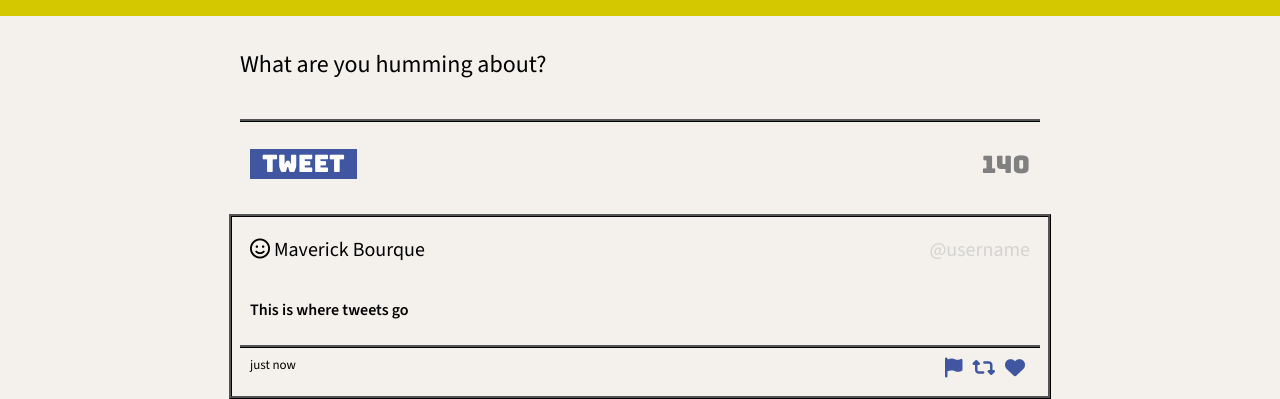
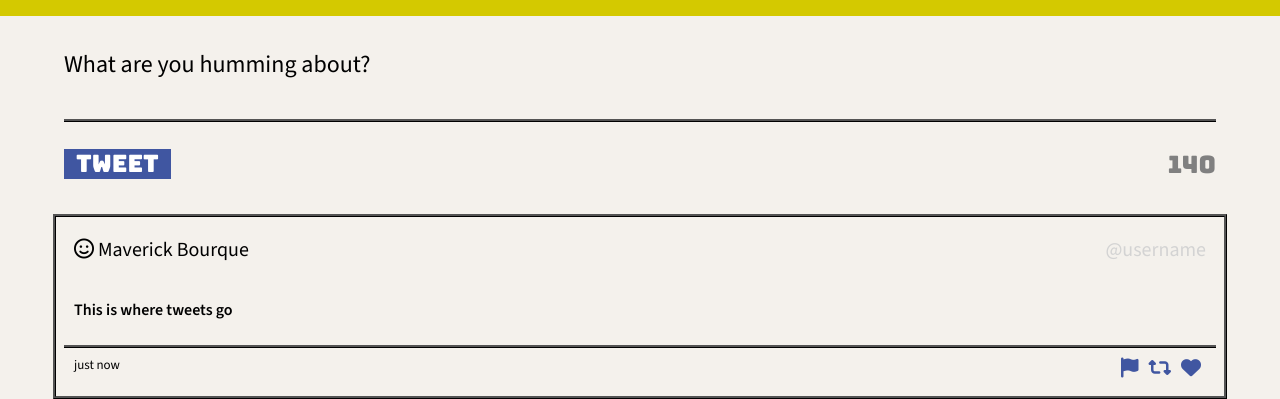
Before and after one commit to xtremeyou/tweeter, a website: page public/index.html in a window 1280 px wide. Shown: the part 504-903 px from the top of the page. Drawn offline with nearby package versions, Linux system fonts and the light colour scheme.

Commit message:
add changes to html and css file to reduce unneeded code

```diff
--- a/public/index.html
+++ b/public/index.html
@@ -69,10 +69,10 @@
   <!-- Page-specific (main) content here -->
   <main class="container">
     <section class="new-tweet">
-      <form action="/tweets" method="POST">
+      <form action="/tweets" method="POST" class="adjustWidthOfTweetsForm">
         <label for="tweet-text" class="tweetLabel">What are you humming about?</label>
         <textarea name="text" id="tweet-text"></textarea>
-        <div class="seperateButtonAndCounter">
+        <div class="seperateButtonAndCounter" id="thisDamnDiv">
           <button type="submit" class="submitNewTweetButton1">Tweet</button>
           <output name="counter" class="counter" for="tweet-text">140</output>
         </div>
@@ -82,7 +82,7 @@
     <section class="showTweetsHere">
       <article>
         <header class="tweetHeader">
-          <label class="nameSizeInTweets"><i class="fa-regular fa-face-smile"></i> Maverick Bourque</label>
+          <div class="nameSizeInTweets"><i class="fa-regular fa-face-smile"></i> Maverick Bourque</div>
           <div class="usernameTweetColor">@username</div>
         </header>
 
@@ -100,7 +100,7 @@
           <!-- tweet footer -->
           <div class="seperateButtonAndCounter">
             <div class="lastPostedTime">just now</div>
-            <div id="smallIcons">
+            <div class="smallIcons">
               <i class="fa-solid fa-flag"></i>
               <i class="fa-solid fa-retweet"></i>
               <i class="fa-solid fa-heart"></i>
--- a/public/styles/layout.css
+++ b/public/styles/layout.css
@@ -35,6 +35,6 @@ body {
   align-items: center;
   margin: auto;
   padding-top: 25px;
-  width: 90%;
   background-color: inherit;
+  width: 90vw;
 }
--- a/public/styles/new-tweet.css
+++ b/public/styles/new-tweet.css
@@ -3,6 +3,11 @@
   display: flex;
   flex-wrap: wrap;
   justify-content: center;
+  width: 90vw;
+}
+
+.adjustWidthOfTweetsForm {
+  width: 100vw;
 }
 
 .tweetLabel {
@@ -12,7 +17,7 @@ align-self: flex-start;
 }
 
 #tweet-text {
-  width: 100vh;
+  width: 90vw;
   font-size: 16px;
   outline: none;
   resize: none;
@@ -27,6 +32,13 @@ align-self: flex-start;
 .seperateButtonAndCounter {
   display: flex;
   justify-content: space-between;
+  width: 90vw;
+  padding: 0%;
+}
+
+#thisDamnDiv {
+  padding-left: 0%;
+  padding-right: 0%;
 }
 
 .submitNewTweetButton1 {
--- a/public/styles/tweet.css
+++ b/public/styles/tweet.css
@@ -41,11 +41,10 @@ padding: 10px;
 
 .lastPostedTime {
   font-size: small;
-  color: black;
   font-weight: 400;
 }
 
-#smallIcons {
+.smallIcons {
   display: flex;
   justify-content: space-between;
   align-items: center;
@@ -53,7 +52,7 @@ padding: 10px;
   margin: 0;
   font-size: 20px;
 }
-#smallIcons i {
+.smallIcons i {
   font-size: 20px;
   margin: 0 5px;
   color: #4056a1;
```
